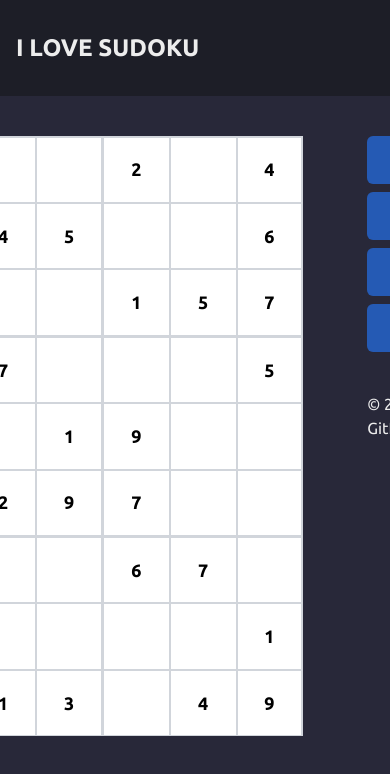
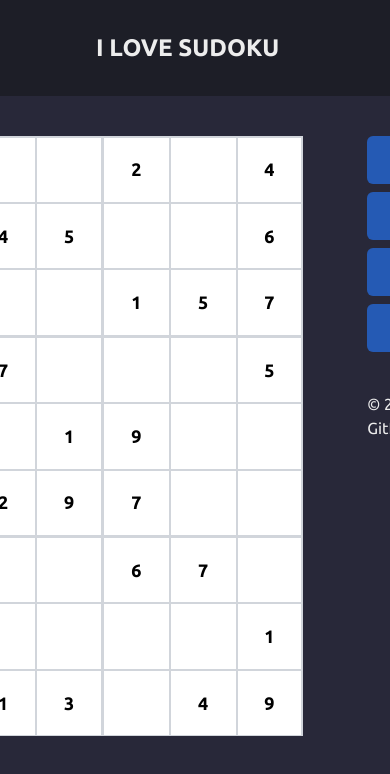
Before and after one commit to boyeoon/i-love-sudoku, a Next.js app: page / in a window 390 px wide. Shown: the top 774 px of the page. Built offline with nearby package versions, Linux system fonts and the light colour scheme.

Commit message:
feat: add header

```diff
--- /dev/null
+++ b/app/components/header.tsx
@@ -0,0 +1,13 @@
+// import Button from "./_components/Button"
+
+export default function Header() {
+  return (
+    <header className="bg-[#1D1E27] flex items-center justify-between px-24 py-8 w-full">
+      <div className="flex-grow">
+        <p className="text-2xl font-bold">I LOVE SUDOKU</p>
+      </div>
+      {/* <button className="bg-[#255AB4] px-4 py-2.5 rounded-md">Level</button> */}
+      {/* <button className="bg-[#255AB4] px-4 py-2.5 rounded-md">Language</button> */}
+    </header>
+  );
+}
--- a/app/page.tsx
+++ b/app/page.tsx
@@ -1,18 +1,12 @@
-// import Image from "next/image";
-import Sudoku from "./components/Sudoku";
+import Sudoku from "@/components/sudoku";
+import Header from "@/components/header";
 // import DropdownButton from "./_components/dropdownButton"
 // import Button from "./_components/Button"
 
 export default function Home() {
   return (
     <div>
-      <header className="bg-[#1D1E27] flex items-center justify-between px-4 py-8 md:px-24 w-full">
-        <div className="flex-grow">
-          <p className="text-2xl font-bold">I LOVE SUDOKU</p>
-        </div>
-        {/* <button className="bg-[#255AB4] px-4 py-2.5 rounded-md">Level</button> */}
-        {/* <button className="bg-[#255AB4] px-4 py-2.5 rounded-md">Language</button> */}
-      </header>
+      <Header />
       <main className="flex justify-center my-10">
         {/* top */}
         {/* <div className="flex items-end justify-between my-3.5">
@@ -20,7 +14,7 @@ export default function Home() {
           <button className="bg-[#255AB4] px-4 py-2.5 rounded-md">Reset</button>
         </div> */}
         {/* <DropdownButton menuName="내 메뉴" options={['옵션 1', '옵션 2', '옵션 3']} /> */}
-        <div className="">
+        <div>
           <Sudoku />
         </div>
       </main>
```
